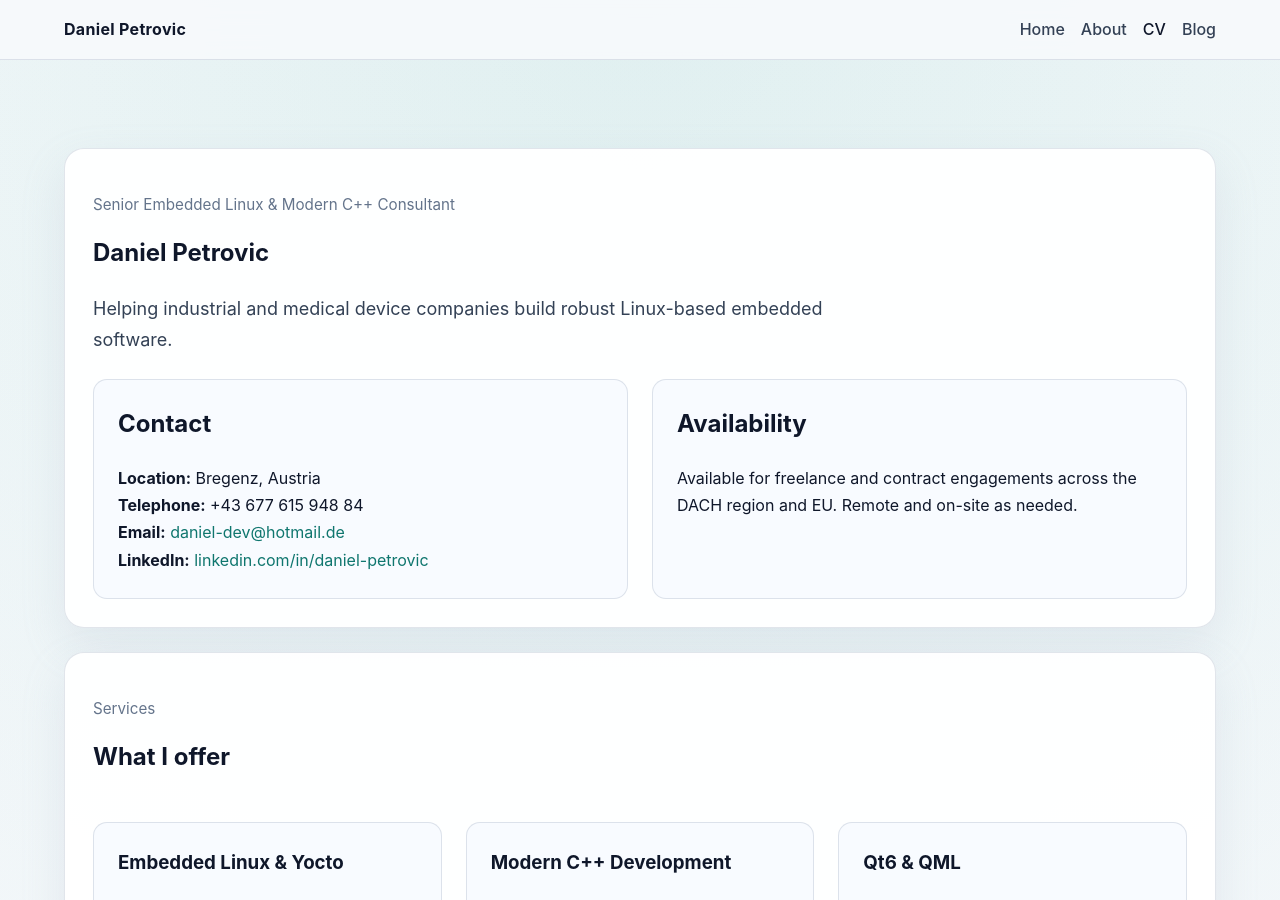
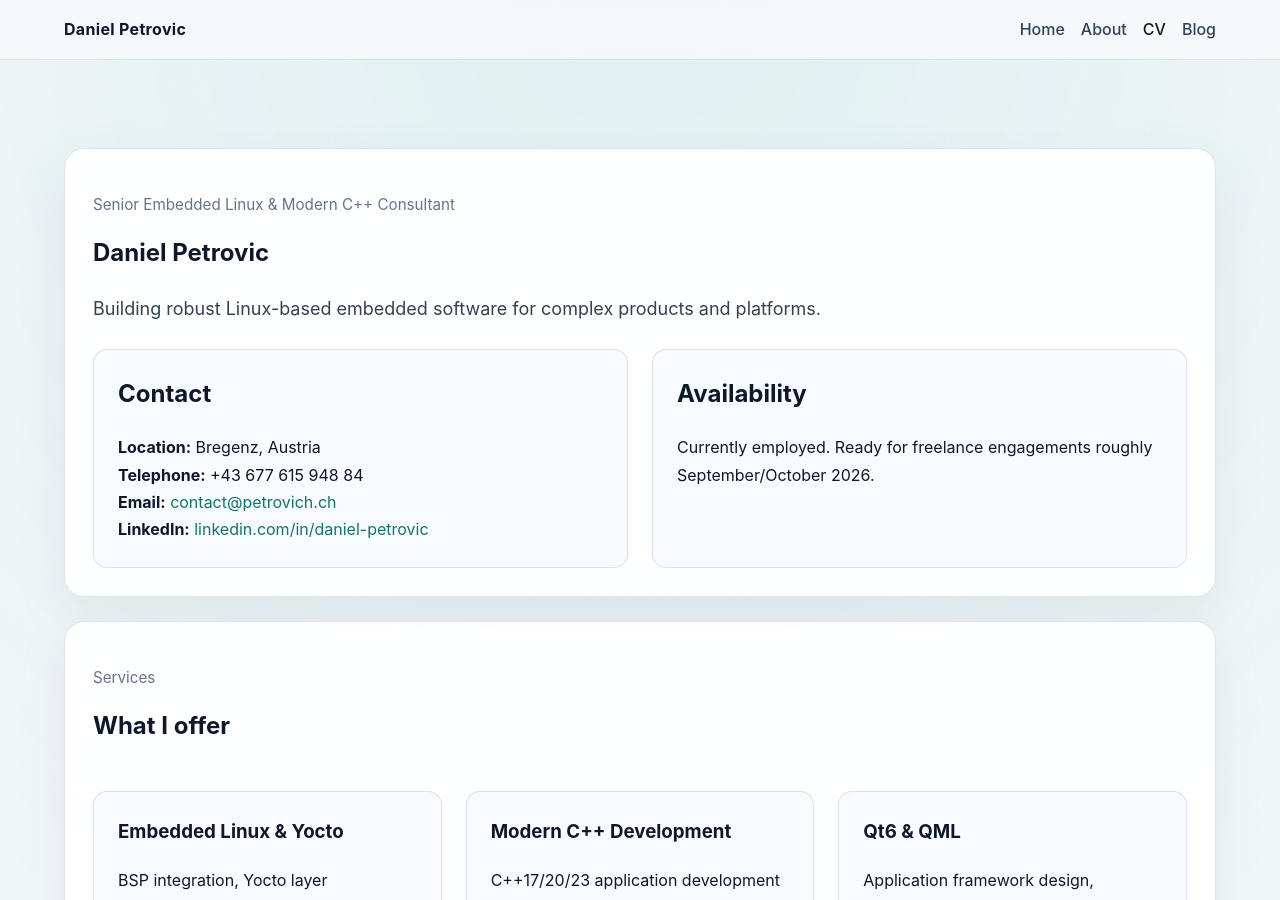
Before and after one commit to daniel-petrovic/daniel-petrovic.github.io, a Jekyll site: the page built from cv.md, in a window 1280 px wide and 900 px high. Built offline with Jekyll 4.4.1, drawn with Linux system fonts in a browser that asks for light colours.

Commit message:
Update cv

```diff
--- a/_config.yml
+++ b/_config.yml
@@ -1,5 +1,5 @@
 title: Daniel Petrovic
-description: Senior Embedded Linux & Modern C++ Consultant — Helping industrial and medical device companies build robust Linux-based embedded software with Yocto, Qt6, OPC UA, and modern C++.
+description: Senior Embedded Linux & Modern C++ Consultant — Building robust Linux-based embedded software for complex products and platforms with Yocto, Qt6, OPC UA, and modern C++.
 url: https://daniel-petrovic.github.io
 baseurl: ""
 markdown: kramdown
--- a/cv.md
+++ b/cv.md
@@ -8,7 +8,7 @@
   <p class="eyebrow">Senior Embedded Linux &amp; Modern C++ Consultant</p>
   <h1>Daniel Petrovic</h1>
   <p class="lead">
-    Helping industrial and medical device companies build robust Linux-based embedded software.
+    Building robust Linux-based embedded software for complex products and platforms.
   </p>
 
   <div class="grid-two">
@@ -17,14 +17,14 @@
       <ul class="plain-list">
         <li><strong>Location:</strong> Bregenz, Austria</li>
         <li><strong>Telephone:</strong> +43 677 615 948 84</li>
-        <li><strong>Email:</strong> <a href="mailto:daniel-dev@hotmail.de">daniel-dev@hotmail.de</a></li>
+        <li><strong>Email:</strong> <a href="mailto:contact@petrovich.ch">contact@petrovich.ch</a></li>
         <li><strong>LinkedIn:</strong> <a href="https://www.linkedin.com/in/daniel-petrovic/">linkedin.com/in/daniel-petrovic</a></li>
       </ul>
     </article>
 
     <article class="card">
       <h2>Availability</h2>
-      <p>Available for freelance and contract engagements across the DACH region and EU. Remote and on-site as needed.</p>
+      <p>Currently employed. Ready for freelance engagements roughly September/October 2026.</p>
     </article>
   </div>
 </section>
```
Also changed, not shown: index.md (+1 -1 lines).
